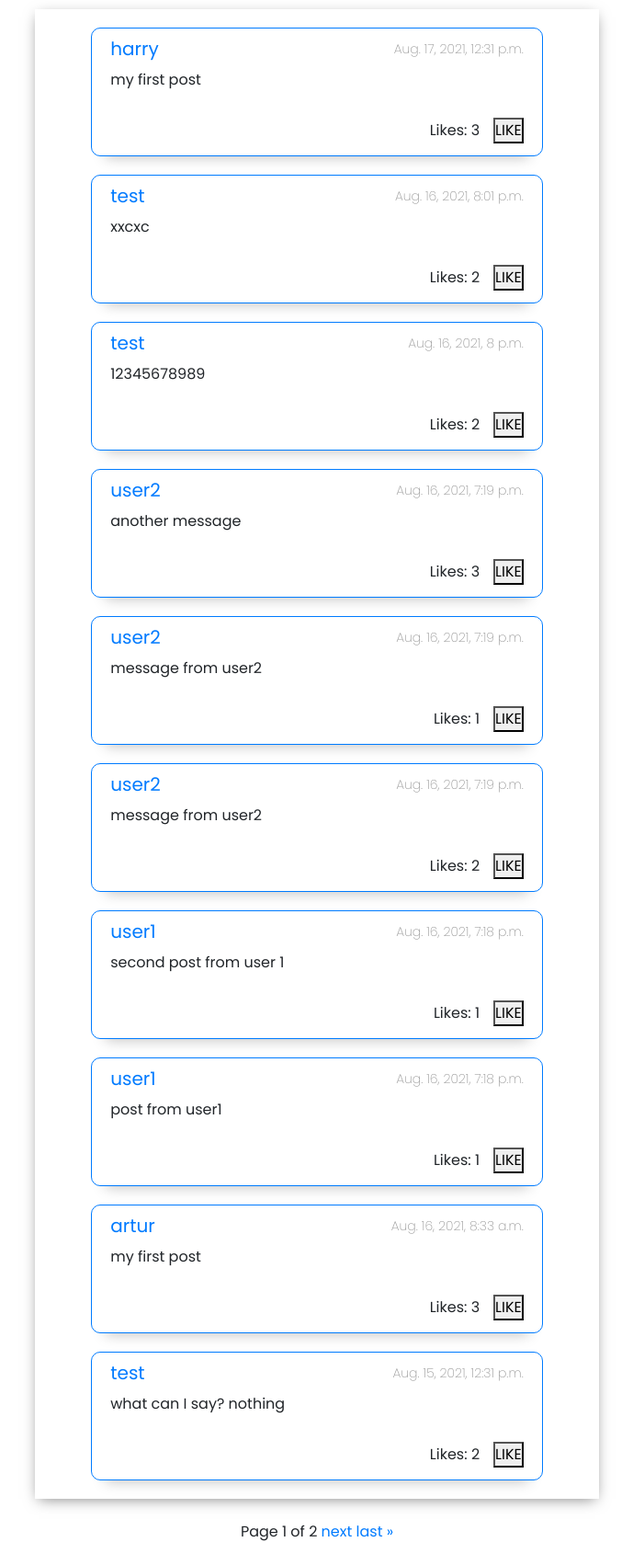
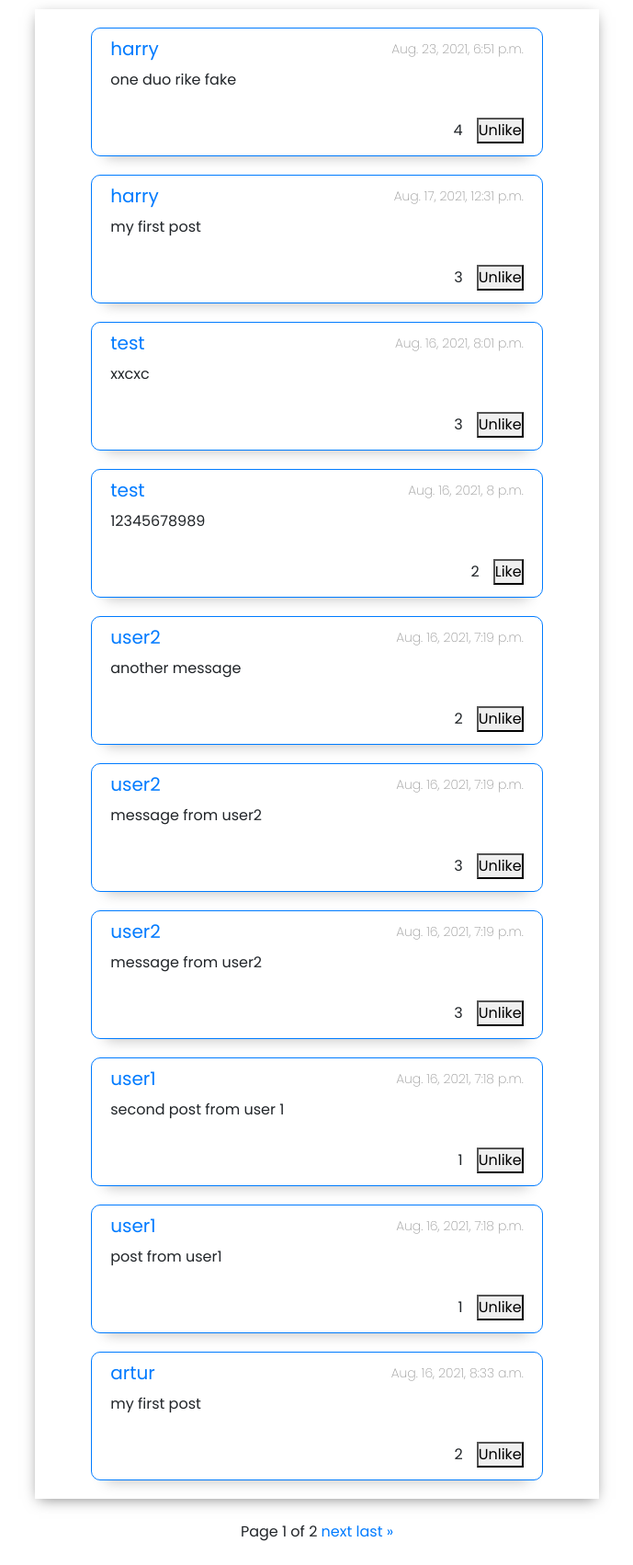
Before and after one commit to Artur-M-K/cs50-project4-network, a Django app: page / in a window 1280 px wide. Shown: the part 50-1752 px from the top of the page at 92% size, without its empty margins (295-984 px from the left). Run offline with Django 3.2, Linux system fonts and the light colour scheme; a user stored in the database is signed in; data comes from the database, SQL or seed files in the repository; some libraries are stand-ins or nearby versions.

Commit message:
like/unlike post added

```diff
--- a/network/models.py
+++ b/network/models.py
@@ -16,24 +16,33 @@ class Post(models.Model):
     user = models.ForeignKey("User", on_delete=models.CASCADE)
     text = models.TextField(max_length=500)
     timestamp = models.DateTimeField(auto_now_add=True)
-    likes = models.IntegerField()
-    isLiked = models.BooleanField()
+    liked = models.ManyToManyField(User, blank=True, related_name='likes')
 
     def __str__(self):
         return self.text
 
-    # def total_likes(self):
-    #     return self.likes.count()
+    def total_likes(self):
+        return self.liked.all().count()
 
-    def serialize(self):
-        return {
-            'likes': self.likes,
-            'isLiked': self.isLiked
-        }
+    # def serialize(self):
+    #     return {
+    #         'likes': self.likes,
+    #         'isLiked': self.isLiked
+    #     }
+
+
+LIKE_CHOICES = (
+    ('Like', 'Like'),
+    ('Unlike', 'Unlike'),
+)
 
 
 class Like(models.Model):
     user = models.ForeignKey(
-        User, on_delete=models.CASCADE, related_name="likeduser")
+        User, on_delete=models.CASCADE)
     post = models.ForeignKey(
-        Post, on_delete=models.CASCADE, related_name="likedpost")
+        Post, on_delete=models.CASCADE)
+    value = models.CharField(choices=LIKE_CHOICES, max_length=8)
+
+    def __str__(self):
+        return f"{self.user}-{self.post}-{self.value}"
--- a/network/static/network/script.js
+++ b/network/static/network/script.js
@@ -1,40 +1,39 @@
 
-function likePost(id) {
+$('.like-form').submit(function(e){
+  e.preventDefault()
 
-    const likes = document.querySelectorAll(`[data-id="${id}"]`);
-    console.log(likes[0].innerHTML)
+  const post_id = $(this).attr('id')
+  const likeText = $(`.like-btn${post_id}`).text()
+  const trim = $.trim(likeText)
 
-    fetch(`/like/${id}`)
-            .then(response => response.json())
-            .then(post => {
-                console.log(post)
-              if (post.isLiked == false) {
-                fetch(`/like/${id}`, {
-                    method: 'PUT',
-                    body: JSON.stringify({
-                        isLiked: true,
-                        like: true
-                    })
-                });
-                likes[0].innerHTML = 'Likes: ' + post.likes;
-                const btn = document.getElementById(`like${id}`)
-                console.log(btn)
-                btn.innerHTML = 'Unlike'
-              }
-              if (post.isLiked == true){
-                fetch(`/like/${id}`, {
-                    method: 'PUT',
-                    body: JSON.stringify({
-                        isLiked: false,
-                        like: false
-                    })
+  const url = $(this).attr('action')
+  console.log(trim)
 
-                });
-                likes[0].innerHTML = 'Likes: ' + post.likes;
-                const btn = document.getElementById(`like${id}`)
-                btn.innerHTML = 'Like'
-              }
-              // location.reload();
-            });
+  let res;
+  const likes = $(`.like-count${post_id}`).text()
+  const trimCount = parseInt(likes)
+  console.log(trimCount, likes)
+  $.ajax({
+    type: 'POST',
+    url: url,
+    data: {
+      'csrfmiddlewaretoken': $('input[name=csrfmiddlewaretoken]').val(),
+      'post_id':post_id,
+    },
+    success: function(response) {
+      console.log('success', response)
+      if(trim === 'Unlike') {
+        $(`.like-btn${post_id}`).text('Like')
+        res = trimCount - 1
+      }else{
+        $(`.like-btn${post_id}`).text('Unlike')
+        res = trimCount + 1
+      }
 
-}
+      $(`.like-count${post_id}`).text(res)
+    },
+    error: function(response) {
+      console.log('error', response)
+    }
+  })
+})
--- a/network/templates/network/index.html
+++ b/network/templates/network/index.html
@@ -17,12 +17,19 @@
                 <a href="{% url 'edit_post' id=post.id %}"><button class="btn btn-outline-primary btn-sm"
                         id="edit">Edit</button></a>
                 {% endif %}
-                <div class="post-body-likes" data-id={{post.id}}>Likes: {{post.likes}}</div>
-                <form action="{% url 'like' post.id %}" method="POST" onsubmit="(e)=> e.preventDefault()">
+                <div class="post-body-likes like-count{{post.id}}">{{post.total_likes}}</div>
+
+                <form action="{% url 'like-post-view' %}" method="POST" class="like-form" id="{{post.id}}">
                     {% csrf_token %}
+                    <input type="hidden" name="post_id" value={{post.id}}>
                     {% if user.is_authenticated %}
-                    <button id="like{{post.id}}" value={{post.id}} name="like" type="submit"
-                        onclick='likePost("{{post.id}}")'>LIKE</button>
+                    <button class="like-btn{{post.id}}" type="submit">
+                        {% if profile not in post.liked.all %}
+                        Like
+                        {% else %}
+                        Unlike
+                        {% endif %}
+                    </button>
                     {% endif %}
                 </form>
 
--- a/network/templates/network/layout.html
+++ b/network/templates/network/layout.html
@@ -9,6 +9,12 @@
         integrity="sha384-Vkoo8x4CGsO3+Hhxv8T/Q5PaXtkKtu6ug5TOeNV6gBiFeWPGFN9MuhOf23Q9Ifjh" crossorigin="anonymous">
     <link href="{% static 'network/styles.css' %}" rel="stylesheet">
     <meta name="viewport" content="width=device-width, initial-scale=1">
+    <script src="https://cdnjs.cloudflare.com/ajax/libs/jquery/3.6.0/jquery.min.js"
+        integrity="sha512-894YE6QWD5I59HgZOGReFYm4dnWc1Qt5NtvYSaNcOP+u1T9qYdvdihz0PPSiiqn/+/3e7Jo4EaG7TubfWGUrMQ=="
+        crossorigin="anonymous" referrerpolicy="no-referrer"></script>
+    <script src="https://cdnjs.cloudflare.com/ajax/libs/semantic-ui/2.4.1/semantic.min.js"
+        integrity="sha512-dqw6X88iGgZlTsONxZK9ePmJEFrmHwpuMrsUChjAw1mRUhUITE5QU9pkcSox+ynfLhL15Sv2al5A0LVyDCmtUw=="
+        crossorigin="anonymous" referrerpolicy="no-referrer"></script>
 </head>
 
 <body>
--- a/network/urls.py
+++ b/network/urls.py
@@ -17,5 +17,5 @@ urlpatterns = [
 
     # API
     path("followers/<int:id>", views.followers, name="followers"),
-    path("like/<int:id>", views.like_post, name="like")
+    path("like/", views.like_post, name="like-post-view")
 ] + static(settings.MEDIA_URL, document_root=settings.MEDIA_ROOT)
--- a/network/views.py
+++ b/network/views.py
@@ -1,4 +1,4 @@
-import json
+
 from django.core.paginator import Paginator
 from django.contrib.auth import authenticate, login, logout
 from django.contrib.auth.decorators import login_required
@@ -31,6 +31,7 @@ def index(request):
     return render(request, "network/index.html", {
         "posts": page_obj,
         "userInfo": user,
+        "profile": user,
 
     })
 
@@ -119,30 +120,40 @@ def followers(request, id):
 
 
 @csrf_exempt
-def like_post(request, id):
+@login_required
+def like_post(request):
+    user = request.user
 
-    post = Post.objects.get(id=id)
+    if request.method == 'POST':
+        post_id = request.POST.get('post_id')
+        post_obj = Post.objects.get(id=post_id)
+        profile = User.objects.get(username=user)
 
-    if request.method == "GET":
-        return JsonResponse(post.serialize())
+        if profile in post_obj.liked.all():
+            post_obj.liked.remove(profile)
+        else:
+            post_obj.liked.add(profile)
 
-    elif request.method == "PUT":
-        data = json.loads(request.body)
-        print(data.get("like"))
-        # like post
-        if data.get("like"):
-            Like.objects.create(user=request.user, post=post)
-            post.likes = Like.objects.filter(post=post).count()
-            post.isLiked = True
-            post.save()
+        like, created = Like.objects.get_or_create(
+            user=profile, post_id=post_id)
 
-        else:  # unlike post
-            Like.objects.filter(user=request.user, post=post).delete()
-            post.likes = Like.objects.filter(post=post).count()
-            post.isLiked = False
-            post.save()
+        if not created:
+            if like.value == 'Like':
+                like.value = 'Unlike'
+            else:
+                like.value = 'Like'
+        else:
+            like.value = 'Like'
 
-    return HttpResponse(status=204)
+            post_obj.save()
+            like.save()
+
+        data = {
+            'value': like.value,
+            'likes': post_obj.liked.all().count()
+        }
+        return JsonResponse(data, safe=False)
+    return redirect('index')
 
 
 def login_view(request):
```
Also changed, not shown: db.sqlite3, network/migrations/0020_auto_20210823_1707.py (added).
